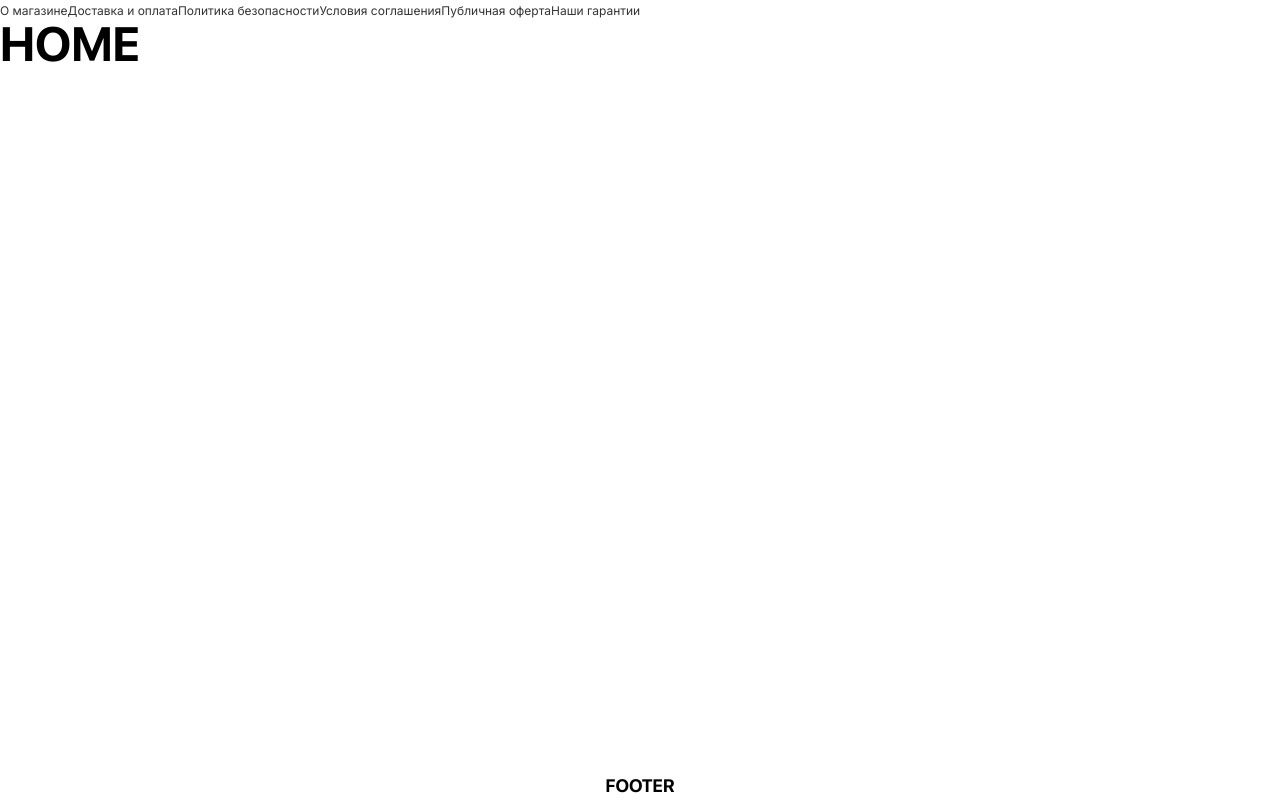
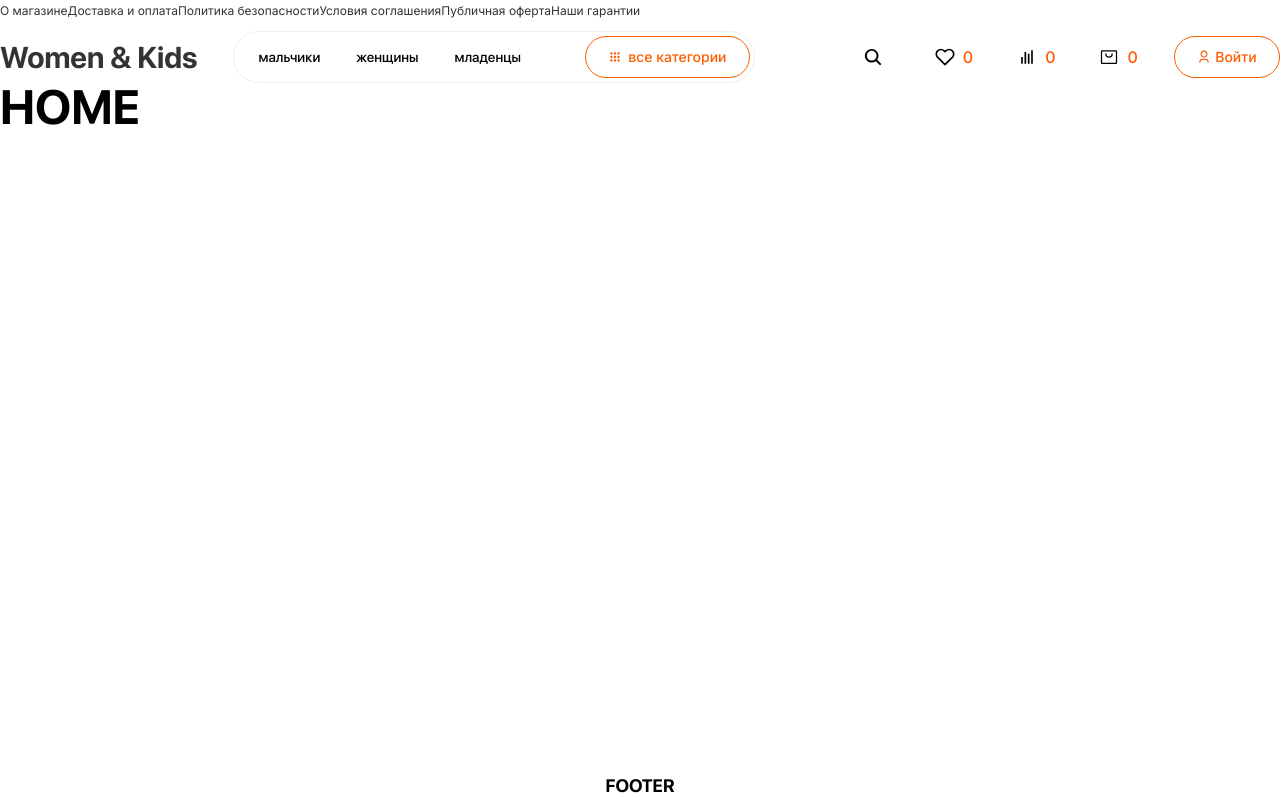
Before and after one commit to 1sfandyor/childWear, a React (Vite) app: page / in a window 1280 px wide. Built offline with nearby package versions, Linux system fonts and the light colour scheme.

Commit message:
Finish: Navbar (non-responsive)

```diff
--- a/src/components/Navbar/Navbar.jsx
+++ b/src/components/Navbar/Navbar.jsx
@@ -1,9 +1,14 @@
-import { NavLink } from "react-router-dom";
-import { topNav } from "../../constants/navItems";
+import { Link, NavLink } from "react-router-dom";
+import { actions, categorySection, topNav } from "../../constants/navItems";
+import { RounedBlock } from "../RounedBlock/RounedBlock.jsx";
+import { CgMenuGridO } from "react-icons/cg";
+import { RiUser3Line } from "react-icons/ri";
 
 const Navbar = () => {
     return (
-        <nav className="flex items-center justify-between">
+        <nav className="flex flex-col items-start justify-between">
+            {/* TOP NAV */}
+            <div className="mb-[11px]">
                 <ul className="flex items-center justify-between ">
                     {
                         topNav.map(item => {
@@ -15,6 +20,62 @@ const Navbar = () => {
                         })
                     }
                 </ul>
+            </div>
+
+            {/* BOTTOM NAV */}
+            <div className="flex items-center justify-between w-full">
+                <div className="flex items-center">
+                    <h3 className="text-dark lg:text-base font-semibold mr-9">Women & Kids</h3>
+
+                    <RounedBlock className={`border-givi`} pl={'px-6'} pr={'pr-1'} py={'py-1'}>
+                        <ul className="flex mr-16">
+                            {
+                                categorySection.map(item => {
+                                    return(
+                                        <li className="mr-9 last:mr-0" key={item.id}>
+                                            <Link className="font-medium font-primary">{item.name}</Link>
+                                        </li>
+                                    )
+                                })
+                            }
+                        </ul>
+
+                        <RounedBlock className={`flex items-center border-orenga text-orange`} py={'py-2.5'} px={'px-[1.4rem]'} type="button">
+                            <CgMenuGridO className="mr-1.5"/>
+                            <span className="font-medium font-inter">все категории</span>
+                        </RounedBlock>
+                    </RounedBlock>
+                </div>
+
+                {/* ACTIONS */}
+                <div className="flex items-center">
+                    <ul className="flex mr-9">
+                        {
+                            actions.map(item => {
+                                return(
+                                    <li className="mr-11 last:mr-0 flex items-center" key={item.id}>
+                                        <button className="flex items-center">
+                                            <item.icon className="mr-2" fontSize={20}/>
+                                            <span className="font-medium font-inter text-base text-orenga">{item.count}</span>
+                                        </button>
+                                    </li>
+                                )
+                            })
+                        }
+                    </ul>
+
+                    <RounedBlock
+                        to="login/"
+                        className={`flex items-center border-orenga text-orange`}
+                        py={'py-2.5'}
+                        px={'px-[1.4rem]'} >
+
+                        <RiUser3Line className="mr-1"/>
+                        <span className="font-medium font-inter">Войти</span>
+                    </RounedBlock>
+                </div>
+
+            </div>
         </nav>
     )
 }
--- /dev/null
+++ b/src/components/RounedBlock/RounedBlock.jsx
@@ -0,0 +1,32 @@
+import React from 'react'
+
+export const RounedBlock = ({className, px, py, pl, pr, children, type, href, text}) => {
+
+  const classes = `flex items-center justify-center border rounded-full border-solid ${className} ${px} ${py} ${pl} ${pr}`;
+  const spanClass = `relative text-nowrap flex item-center justify-center`;
+
+
+  const renderBlock = () => (
+        <div className={`${classes} ${px} ${py} ${pl} ${pr}`}>
+          {children}
+        </div>
+    )
+
+  const renderBtn = () => (
+        <button type={type} className={`${classes} `}>
+          {children}
+        </button>
+  )
+
+  const renderLink = () => (
+    <Link className={classes} to={href}>
+        <span className={`${spanClass}`}>{text}</span>
+    </Link>
+)
+
+  return href
+          ? renderLink()
+          : type
+          ? renderBtn()
+          : renderBlock()
+}
--- a/src/constants/navItems.js
+++ b/src/constants/navItems.js
@@ -1,3 +1,10 @@
+import { faHeart } from '@fortawesome/free-regular-svg-icons';
+import { faMagnifyingGlass } from '@fortawesome/free-solid-svg-icons';
+import { BiBarChart } from 'react-icons/bi';
+import { CiHeart } from 'react-icons/ci';
+import { FiHeart } from 'react-icons/fi';
+import { IoSearch } from 'react-icons/io5';
+import { PiShoppingBag } from 'react-icons/pi';
 import {v4 as uuidv4} from 'uuid';
 
 export const topNav = [
@@ -33,3 +40,45 @@ export const topNav = [
         path: 'our-guarantees'
     },
 ]
+
+
+export const categorySection = [
+    {
+        id: uuidv4(),
+        name: 'мальчики',
+        path: 'boys'
+    },
+    {
+        id: uuidv4(),
+        name: 'женщины',
+        path: 'women'
+    },
+    {
+        id: uuidv4(),
+        name: 'младенцы',
+        path: 'adults'
+    }
+]
+
+
+export const actions = [
+    {
+        id: uuidv4(),
+        icon: IoSearch
+    },
+    {
+        id: uuidv4(),
+        icon: FiHeart,
+        count: 0
+    },
+    {
+        id: uuidv4(),
+        icon: BiBarChart,
+        count: 0
+    },
+    {
+        id: uuidv4(),
+        icon: PiShoppingBag,
+        count: 0
+    }
+]
```
Lines whose indentation alone changed are shown as unchanged.
